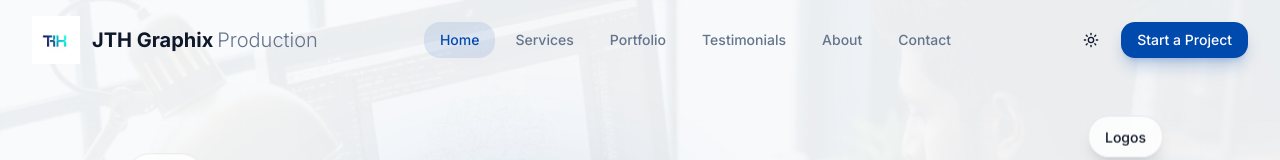
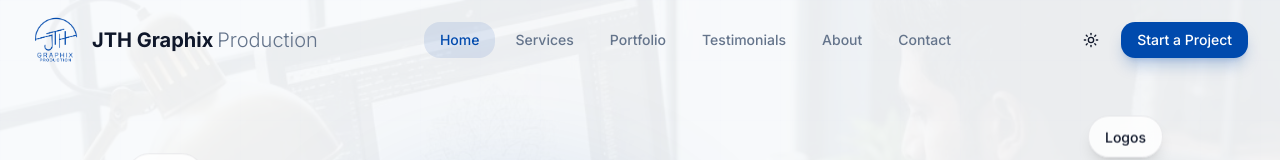
Before and after one commit to de-scientist/JTH, a Next.js app in the folder JTH-Portfolio/: page / in a window 1280 px wide. Shown: the top 160 px of the page. Built offline with nearby package versions, Linux system fonts and the light colour scheme.

Commit message:
update the logo in the navbar

```diff
--- a/JTH-Portfolio/components/navbar.tsx
+++ b/JTH-Portfolio/components/navbar.tsx
@@ -51,7 +51,7 @@ export function Navbar() {
           <Link href="/" className="flex items-center gap-3 group">
             <div className="relative w-10 h-10 lg:w-12 lg:h-12">
               <Image
-                src="/images/logo.png"
+                src="/images/logo (2).png"
                 alt="JTH Graphix Production Logo"
                 fill
                 className="object-contain"
```
